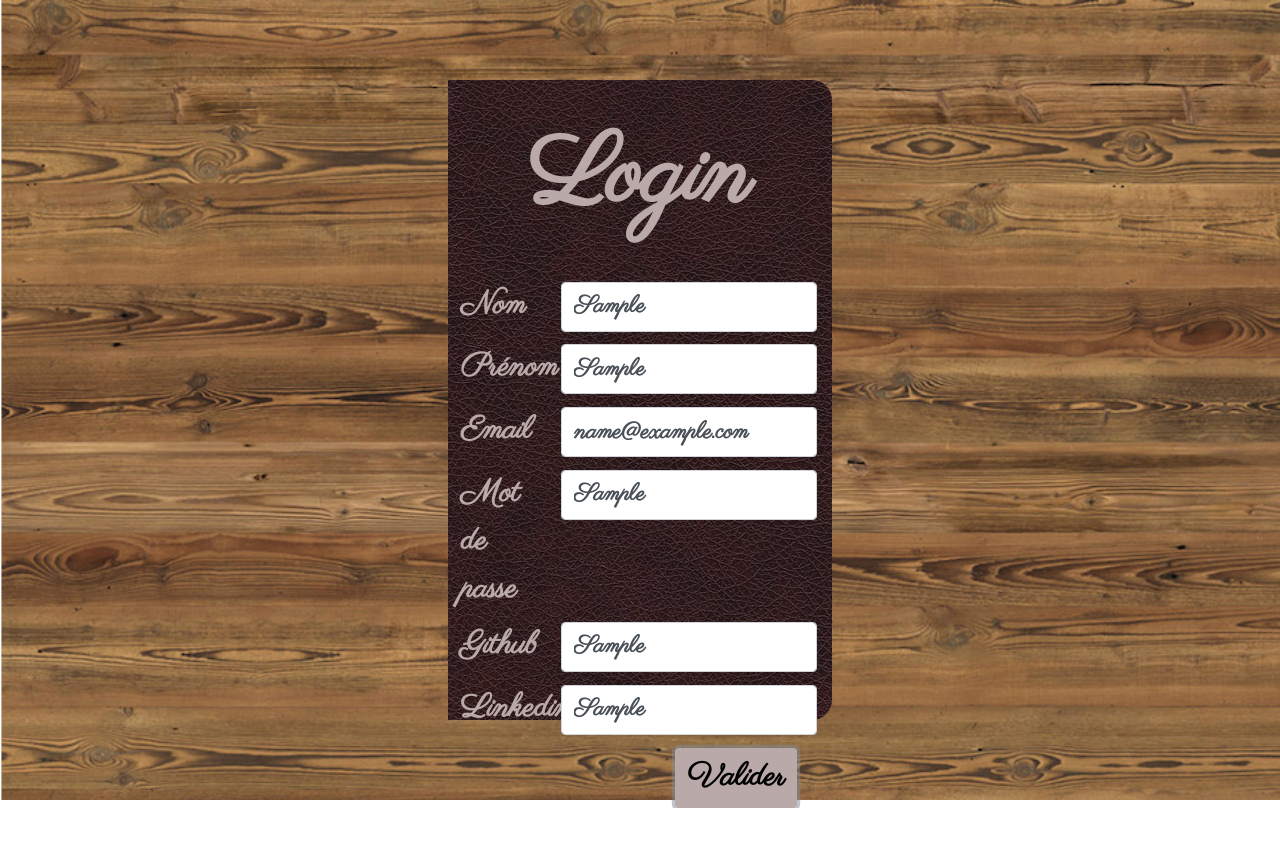
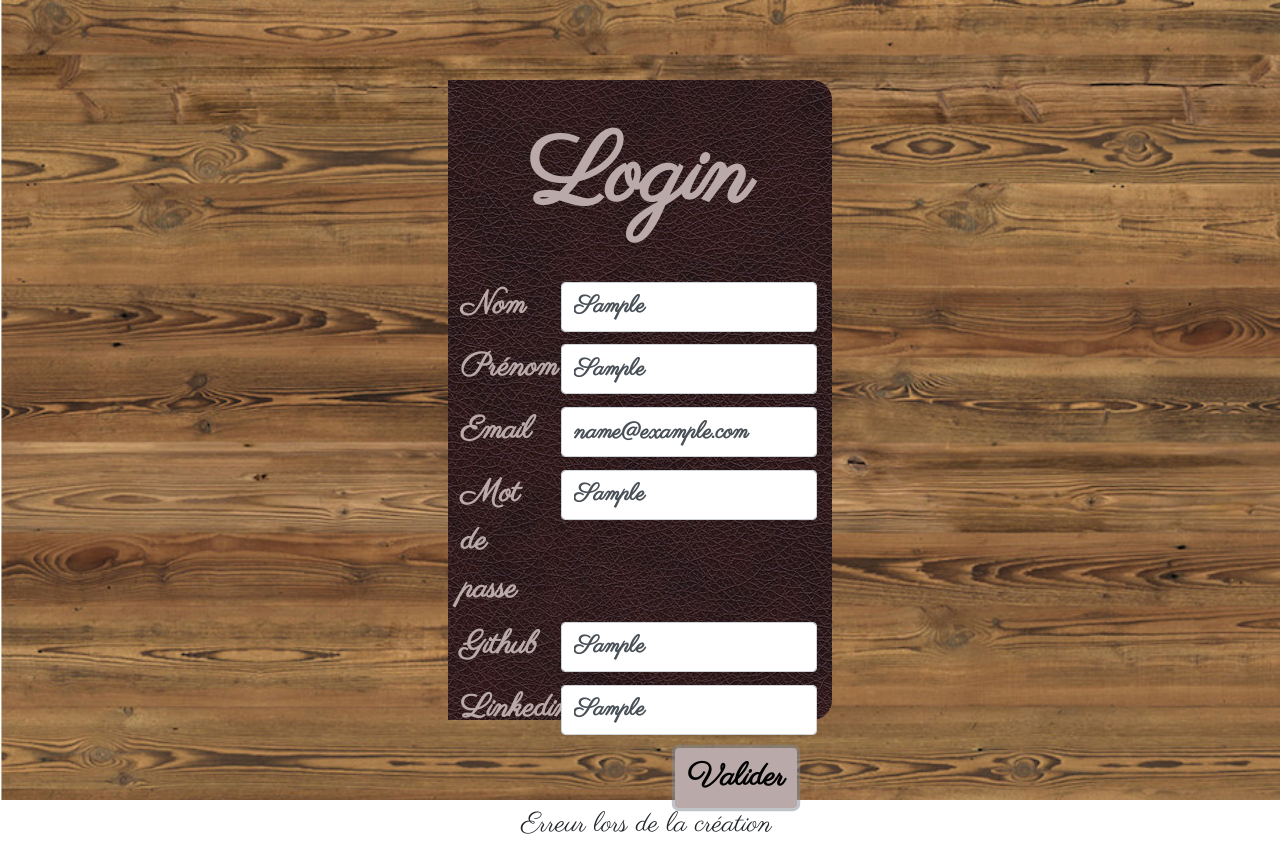
Before and after one commit to nanou-11/Portfolio2, a React (Create React App) app: page /login in a window 1280 px wide. Both pictures are taken after typing "Sample", "Sample", "name@example.com", "Sample", "Sample", "Sample" into the empty fields and a click on the button "Valider". Before the commit the page ends 808 px from the top, so only its background shows below. Built offline with nearby package versions, Linux system fonts and the light colour scheme; no server answers.

Commit message:
resolve problems eslint

```diff
--- a/src/components/admin/Login.jsx
+++ b/src/components/admin/Login.jsx
@@ -1,4 +1,4 @@
-import React, { useState, useEffect } from "react";
+import React, { useState } from "react";
 import { Form, Input, Row, Col, Button, Label } from "reactstrap";
 
 import Dashboard from "./Dashboard";
@@ -13,7 +13,6 @@ function Login() {
   const [email, setEmail] = useState("");
   const [password, setPassword] = useState("");
   const [change, setChange] = useState(false);
-
 
   const handleSubmit = async (e) => {
     e.preventDefault();
--- a/src/components/admin/Register.jsx
+++ b/src/components/admin/Register.jsx
@@ -51,6 +51,7 @@ function Register() {
   };
   return (
     <>
+      {error ? "" : ""}
       {user[0] ? (
         <Login />
       ) : (
@@ -144,7 +145,6 @@ function Register() {
                   />
                 </Col>
               </Row>
-
               <Row>
                 <Col xs="3">
                   <Label id="Linkedin" className={styles.label}>
@@ -166,6 +166,7 @@ function Register() {
               <Button type="submit" className={styles.button}>
                 Valider
               </Button>
+              {errorPost ? <h3>Erreur lors de la création</h3> : ""}
             </Form>
           </div>
         </Row>
```
